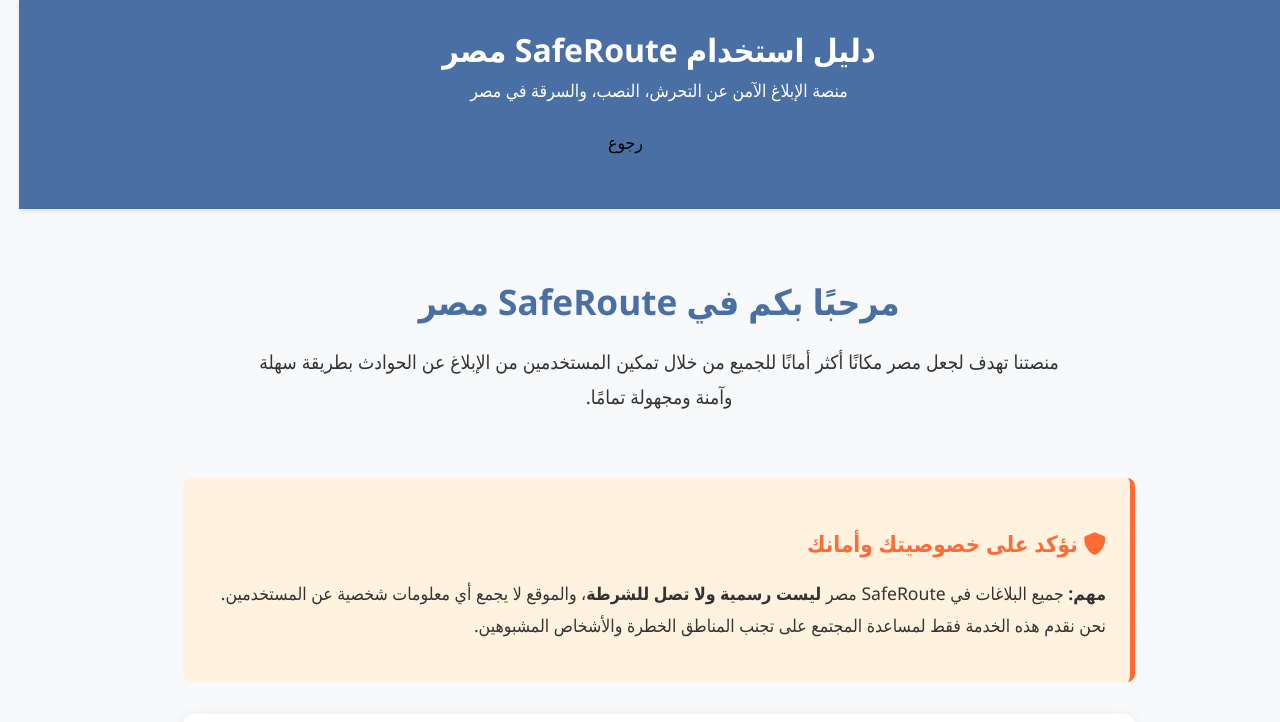
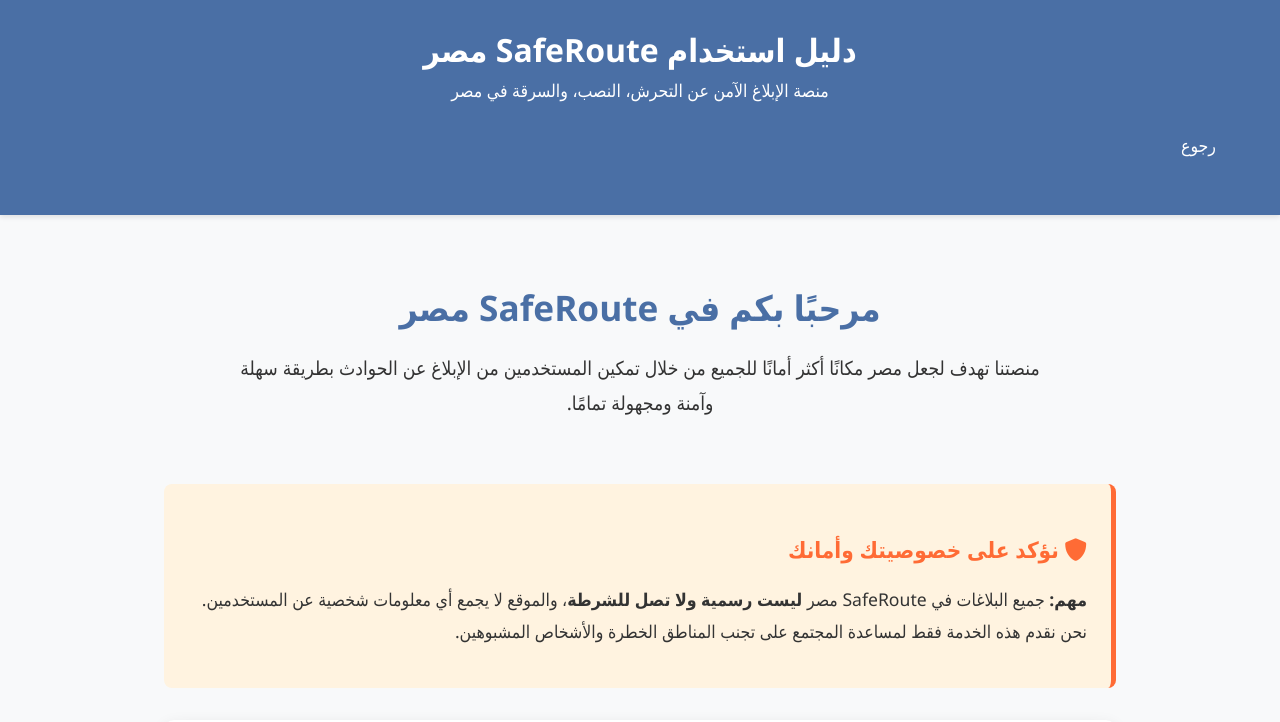
Before and after one commit to NOOB4EVER69/saferoute-egypt, a plain HTML site: page howtouse.html in a window 1280 px wide. Shown: the top 722 px of the page. Drawn offline with Linux system fonts and the light colour scheme.

Commit message:
Update Hstyle.css

```diff
--- a/Hstyle.css
+++ b/Hstyle.css
@@ -209,11 +209,11 @@
        }
 
        nav ul li {
-           margin: 5px 600px;
+           margin: 0.5rem;
        }
 
        nav a {
-           color: rgb(0, 0, 0);
+           color: white;
            text-decoration: none;
            font-weight: 500;
            padding: 0.5rem;
```
